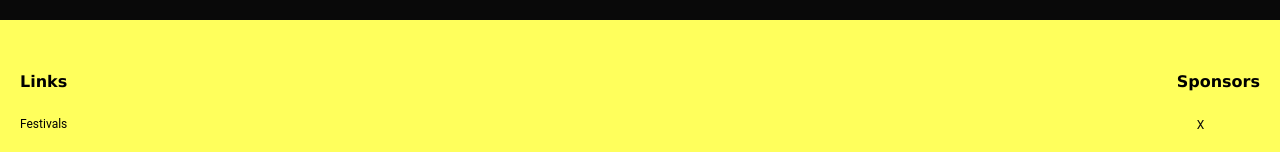
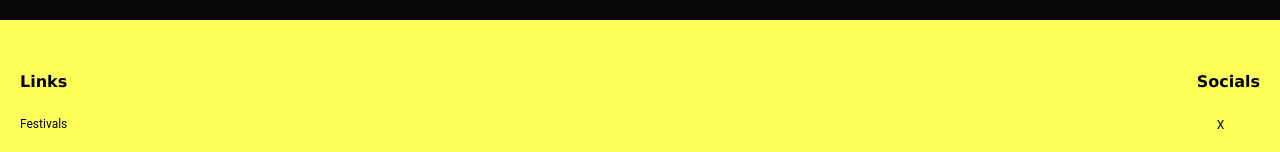
Before and after one commit to zoooom2/AWBE, a React (Vite) app in the folder frontend/: page / in a window 1280 px wide. Shown: the part 3637-3789 px from the top of the page. Built offline with nearby package versions, Linux system fonts and the light colour scheme; some icons are missing.

Commit message:
new commit

```diff
--- a/frontend/src/components/Footer.tsx
+++ b/frontend/src/components/Footer.tsx
@@ -52,7 +52,7 @@ const Footer = () => {
         </menu>
         <div className='flex flex-col gap-4'>
           <h3 className='text-[16px] font-semibold font-awobeVerdana'>
-            Sponsors
+            Socials
           </h3>
           <div className='flex flex-col gap-4 text-[12px] font-normal'>
             {socials}
```
